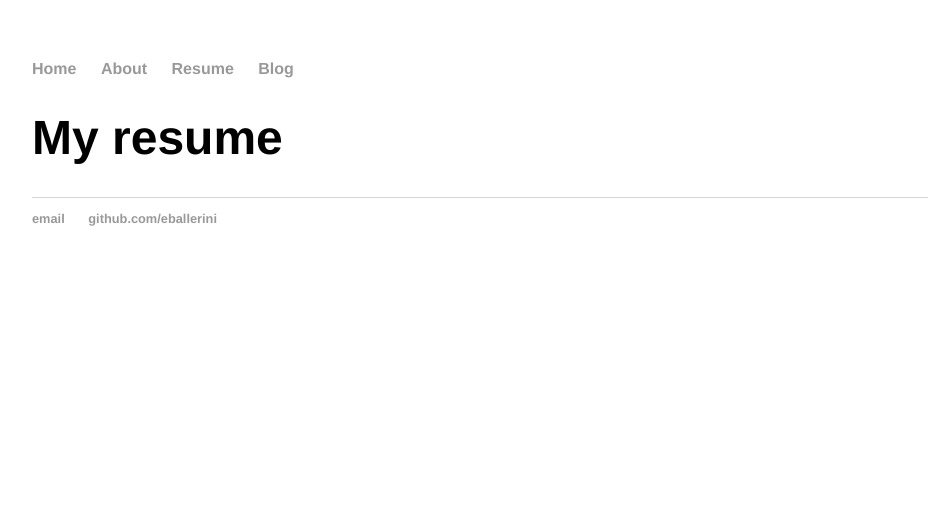
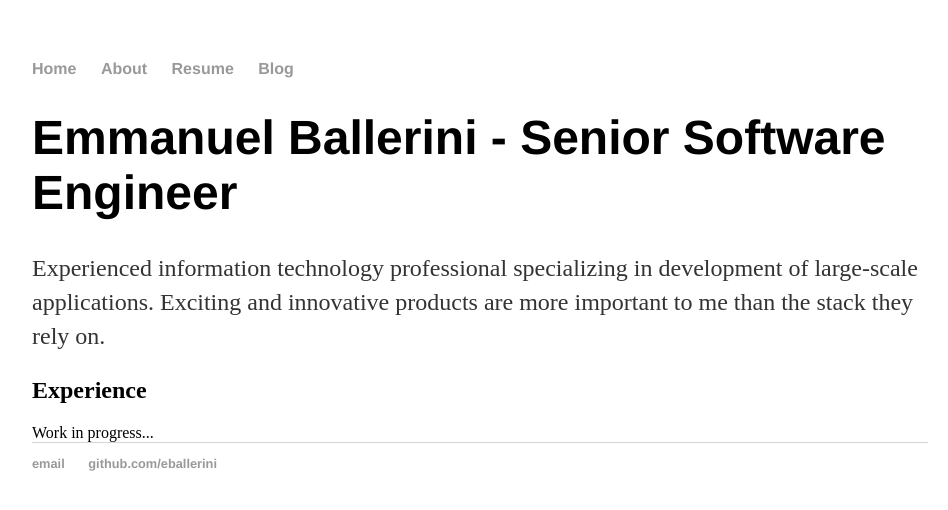
Before and after one commit to eballerini/eballerini.github.io, a Jekyll site: the page built from resume/index.html, in a window 1280 px wide. Shown: the top 510 px of the page, without its empty margins (160-1108 px from the left). Built offline with Jekyll 4.4.1, drawn with Linux system fonts in a browser that asks for light colours.

Commit message:
update resume

```diff
--- a/resume/index.html
+++ b/resume/index.html
@@ -3,6 +3,10 @@ layout: default
 title: My resume
 ---
 <div class="blurb">
-		<h1>My resume</h1>
-    <p></p>
+		<h1>Emmanuel Ballerini - Senior Software Engineer</h1>
+    <p>Experienced information technology professional specializing in development of large-scale applications. Exciting and innovative products are more important to me than the stack they rely on.</p>
+    <div class="experience">
+      <h2>Experience</h2>
+    </div>
+    Work in progress...
 </div><!-- /.blurb -->
```
